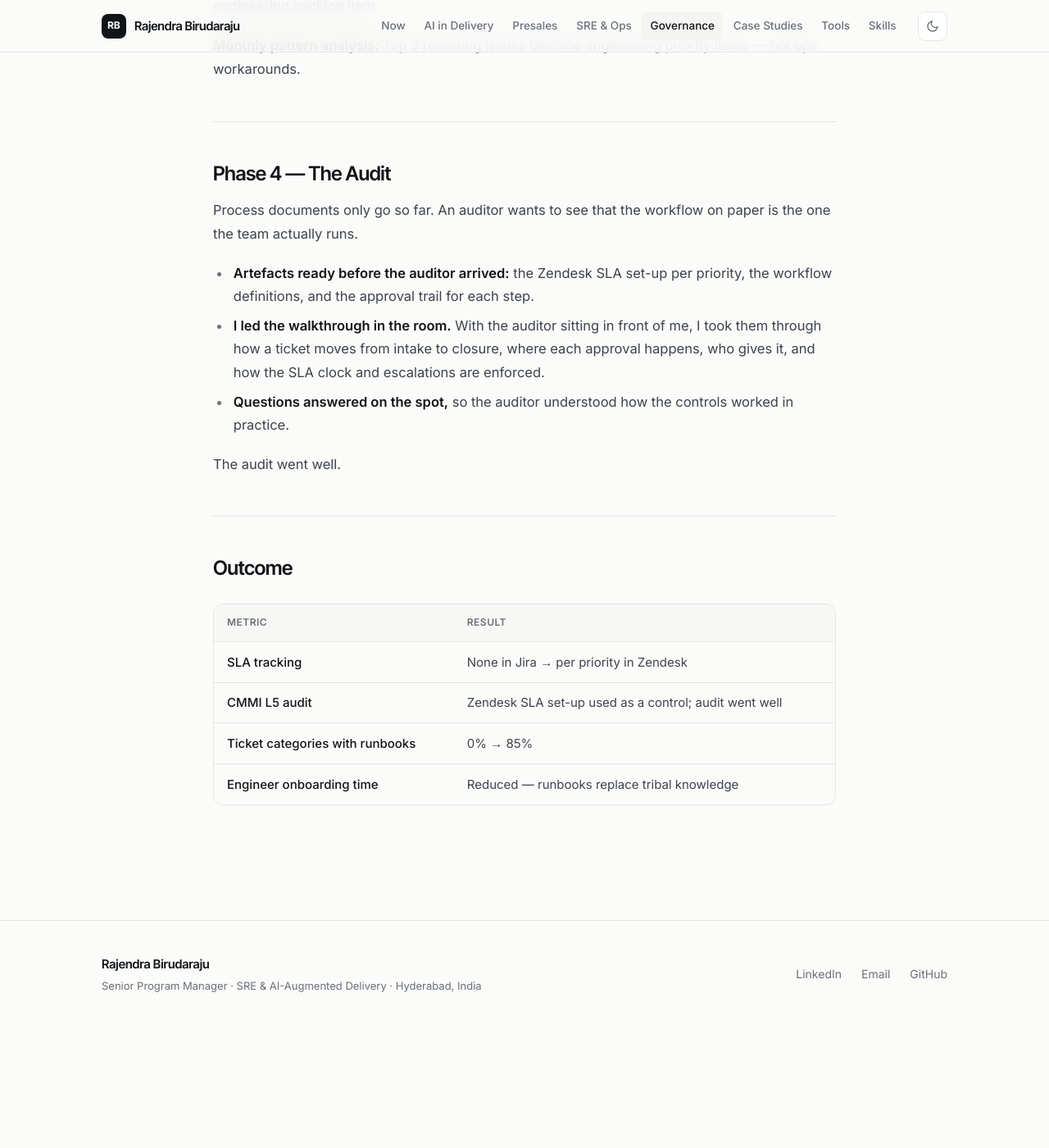
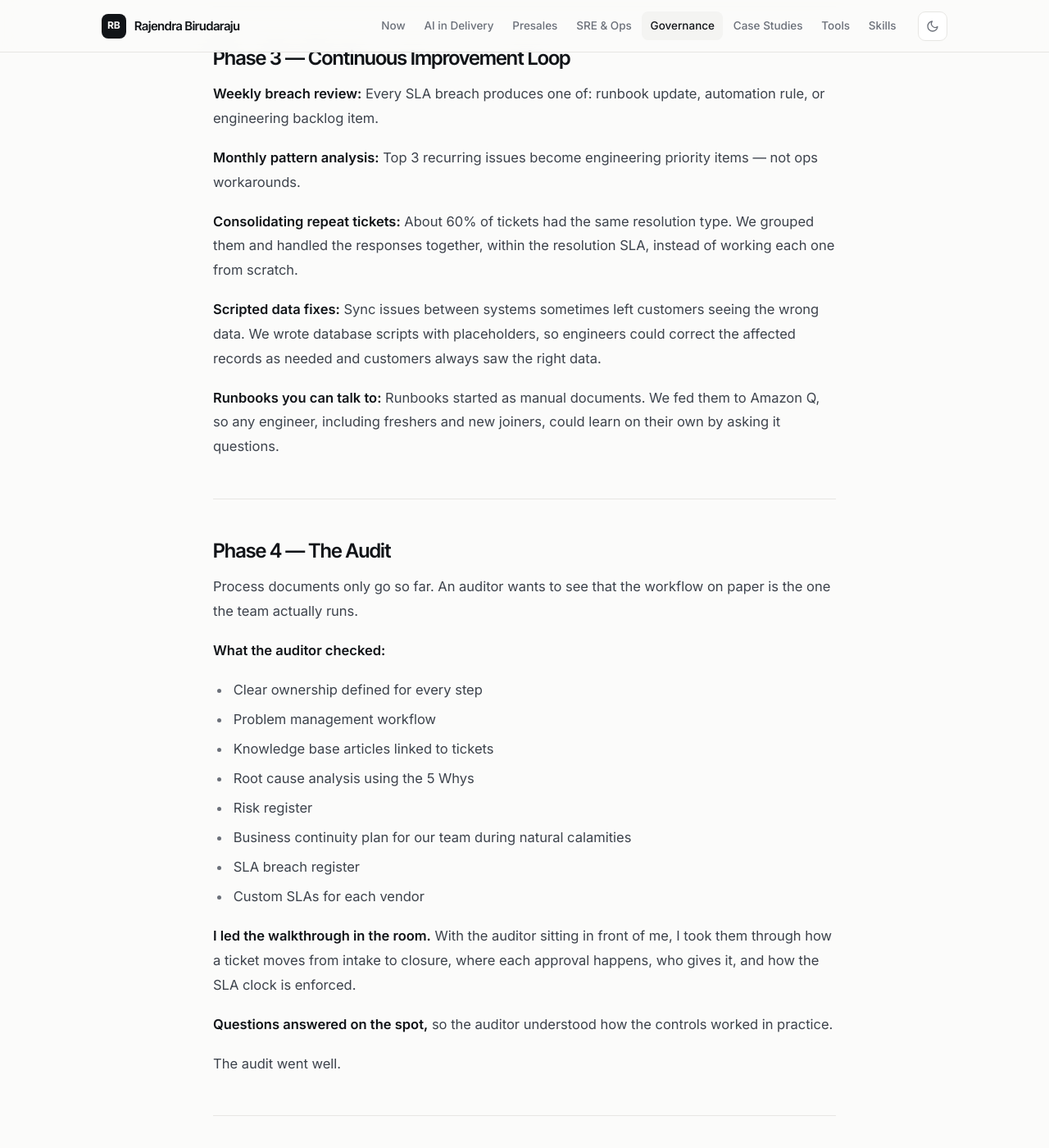
Before and after one commit to devcoderbyte/devcoderbyte.github.io, a Jekyll site: the page built from delivery-governance/cmmi-workflow.md, in a window 1280 px wide and 1400 px high, scrolled down 1494 px. Shown: the whole window at 82% size. Built offline with Jekyll 4.4.1, drawn with Linux system fonts in a browser that asks for light colours; before the commit the page ends 2747 px from its top, so only the background shows below that; some of the changed text lies outside the part shown.

Commit message:
Add real SLA targets, vendor SLAs and audit details to CMMI page
- Resolution SLA per priority (P1 2h, P2 4h, P3 24h, P4 48h)
- Custom Zendesk SLA policy per vendor; Zendesk implementation lead
- What the CMMI L5 auditor checked
- Repeat-ticket consolidation, scripted data fixes, runbooks via Amazon Q
- Case Study 01 SLA section updated to match

Co-Authored-By: Claude Opus 5.5 <noreply@anthropic.com>
Claude-Session: https://claude.ai/code/session_01SWoNcxmVzxptTYDhJmpPW5

```diff
--- a/delivery-governance/cmmi-workflow.md
+++ b/delivery-governance/cmmi-workflow.md
@@ -7,7 +7,7 @@ description: "CMMI Level 5 ticket workflow design: moving from Jira with no SLA
 
 # CMMI L5 Ticket Workflow Design
 
-I championed our CMMI Level 5 readiness for L3 ticket workflows across 10+ enterprise applications. Tickets had been in Jira with no SLA tracking. We moved them to Zendesk with SLAs defined per priority, and that became one of our controls for the audit.
+I championed our CMMI Level 5 readiness for L3 ticket workflows across 10+ enterprise applications. Tickets had been in Jira with no SLA tracking. We moved them to Zendesk with SLAs defined per priority, and that became one of our controls for the audit. I led the Zendesk implementation and was its subject-matter expert.
 
 When the auditor sat down with us, I stepped up and walked them through the workflows and approvals myself, using the artefacts we had prepared. The audit went well.
 
@@ -17,16 +17,18 @@ When the auditor sat down with us, I stepped up and walked them through the work
 
 **Ticket classification taxonomy:** Every incoming ticket mapped to: Incident, Problem, Change, Service Request, Enhancement, or Query.
 
-**SLA by severity:**
+**Resolution SLA by priority:**
 
-| Priority | Response | Resolution | Escalation trigger |
-|---|---|---|---|
-| P1 | 15 min | 4 hours | At 2 hours |
-| P2 | 1 hour | 8 hours | At 6 hours |
-| P3 | 4 hours | 24 hours | At 20 hours |
-| P4 | 1 day | 5 days | At 4 days |
+| Priority | Resolution SLA |
+|---|---|
+| P1 | 2 hours |
+| P2 | 4 hours |
+| P3 | 24 hours |
+| P4 | 48 hours |
 
-SLA clocks enforced by Zendesk's built-in SLA calculations — not manual tracking.
+SLA clocks enforced by Zendesk's built-in SLA calculations — not manual tracking. Once ticketing moved to Zendesk, these SLAs were being met.
+
+**Custom SLAs per vendor:** Other vendors on the account had their own contractual SLAs. Instead of forcing one standard on everyone, I set up a separate SLA policy in Zendesk for each vendor.
 
 ---
 
@@ -45,15 +47,32 @@ SLA clocks enforced by Zendesk's built-in SLA calculations — not manual tracki
 
 **Monthly pattern analysis:** Top 3 recurring issues become engineering priority items — not ops workarounds.
 
+**Consolidating repeat tickets:** About 60% of tickets had the same resolution type. We grouped them and handled the responses together, within the resolution SLA, instead of working each one from scratch.
+
+**Scripted data fixes:** Sync issues between systems sometimes left customers seeing the wrong data. We wrote database scripts with placeholders, so engineers could correct the affected records as needed and customers always saw the right data.
+
+**Runbooks you can talk to:** Runbooks started as manual documents. We fed them to Amazon Q, so any engineer, including freshers and new joiners, could learn on their own by asking it questions.
+
 ---
 
 ## Phase 4 — The Audit
 
 Process documents only go so far. An auditor wants to see that the workflow on paper is the one the team actually runs.
 
-- **Artefacts ready before the auditor arrived:** the Zendesk SLA set-up per priority, the workflow definitions, and the approval trail for each step.
-- **I led the walkthrough in the room.** With the auditor sitting in front of me, I took them through how a ticket moves from intake to closure, where each approval happens, who gives it, and how the SLA clock and escalations are enforced.
-- **Questions answered on the spot,** so the auditor understood how the controls worked in practice.
+**What the auditor checked:**
+
+- Clear ownership defined for every step
+- Problem management workflow
+- Knowledge base articles linked to tickets
+- Root cause analysis using the 5 Whys
+- Risk register
+- Business continuity plan for our team during natural calamities
+- SLA breach register
+- Custom SLAs for each vendor
+
+**I led the walkthrough in the room.** With the auditor sitting in front of me, I took them through how a ticket moves from intake to closure, where each approval happens, who gives it, and how the SLA clock is enforced.
+
+**Questions answered on the spot,** so the auditor understood how the controls worked in practice.
 
 The audit went well.
 
@@ -66,4 +85,4 @@ The audit went well.
 | SLA tracking | None in Jira → per priority in Zendesk |
 | CMMI L5 audit | Zendesk SLA set-up used as a control; audit went well |
 | Ticket categories with runbooks | 0% → 85% |
-| Engineer onboarding time | Reduced — runbooks replace tribal knowledge |
+| Engineer onboarding time | Reduced — new engineers learn from runbooks through Amazon Q |
```
Also changed, not shown: case-studies/sla-breach-reduction.md (+1 -1 lines).
